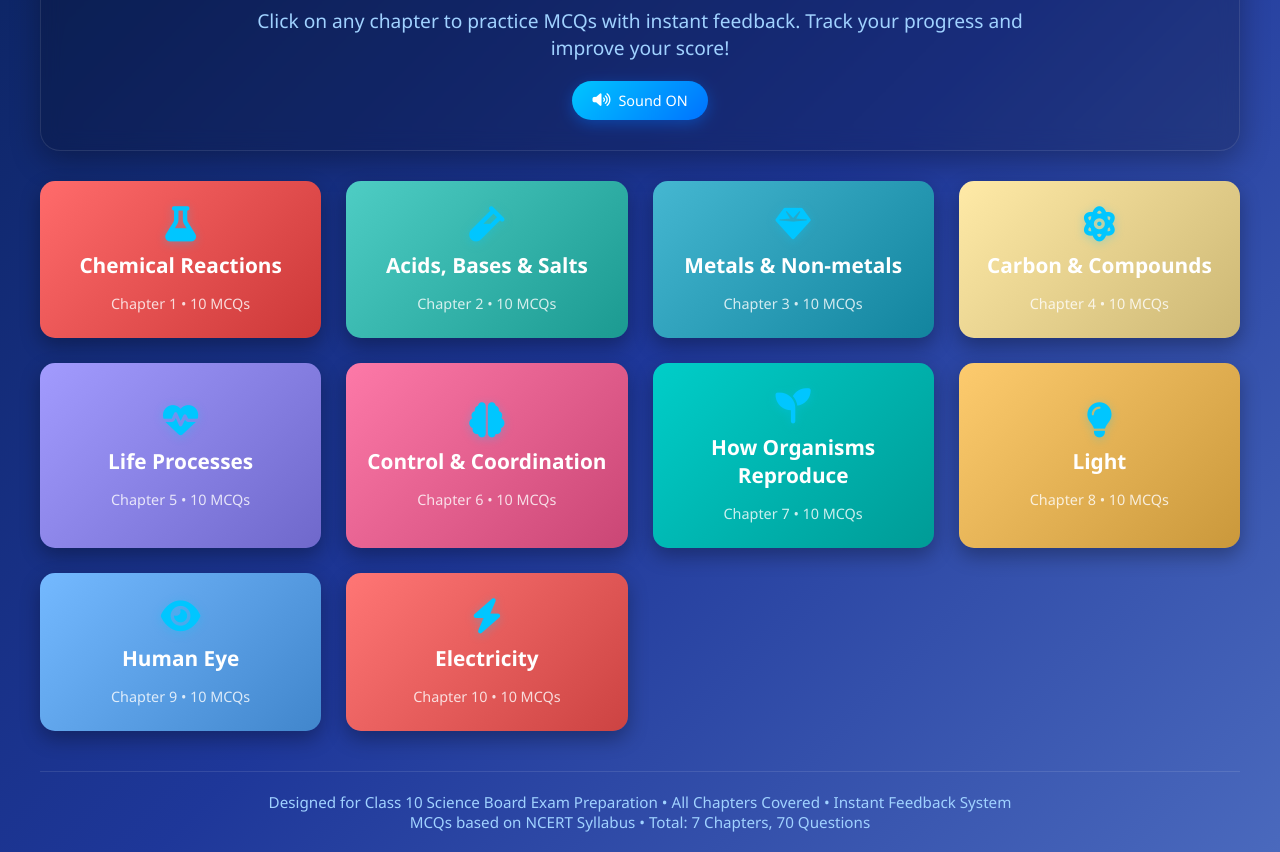
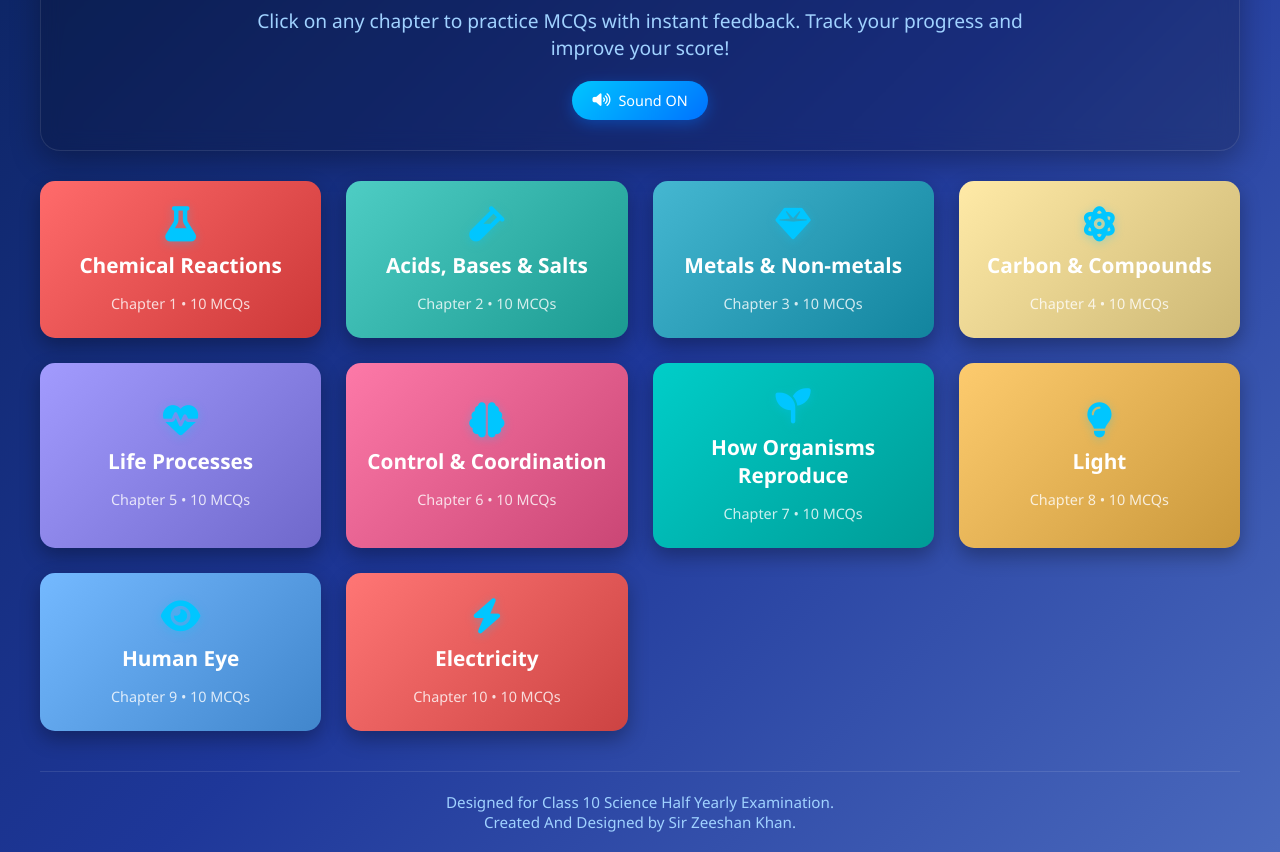
Before and after one commit to projectsofkhan/learn, a plain HTML site: page index.html in a window 1280 px wide. Shown: the part 119-971 px from the top of the page. Drawn offline with Linux system fonts and the light colour scheme.

Commit message:
Update index.html

```diff
--- a/index.html
+++ b/index.html
@@ -27,8 +27,8 @@
 
         <!-- Footer -->
         <div class="footer">
-            <p>Designed for Class 10 Science Board Exam Preparation • All Chapters Covered • Instant Feedback System</p>
-            <p>MCQs based on NCERT Syllabus • Total: 7 Chapters, 70 Questions</p>
+            <p>Designed for Class 10 Science Half Yearly Examination.</p>
+            <p>Created And Designed by Sir Zeeshan Khan.</p>
         </div>
     </div>
 
```
